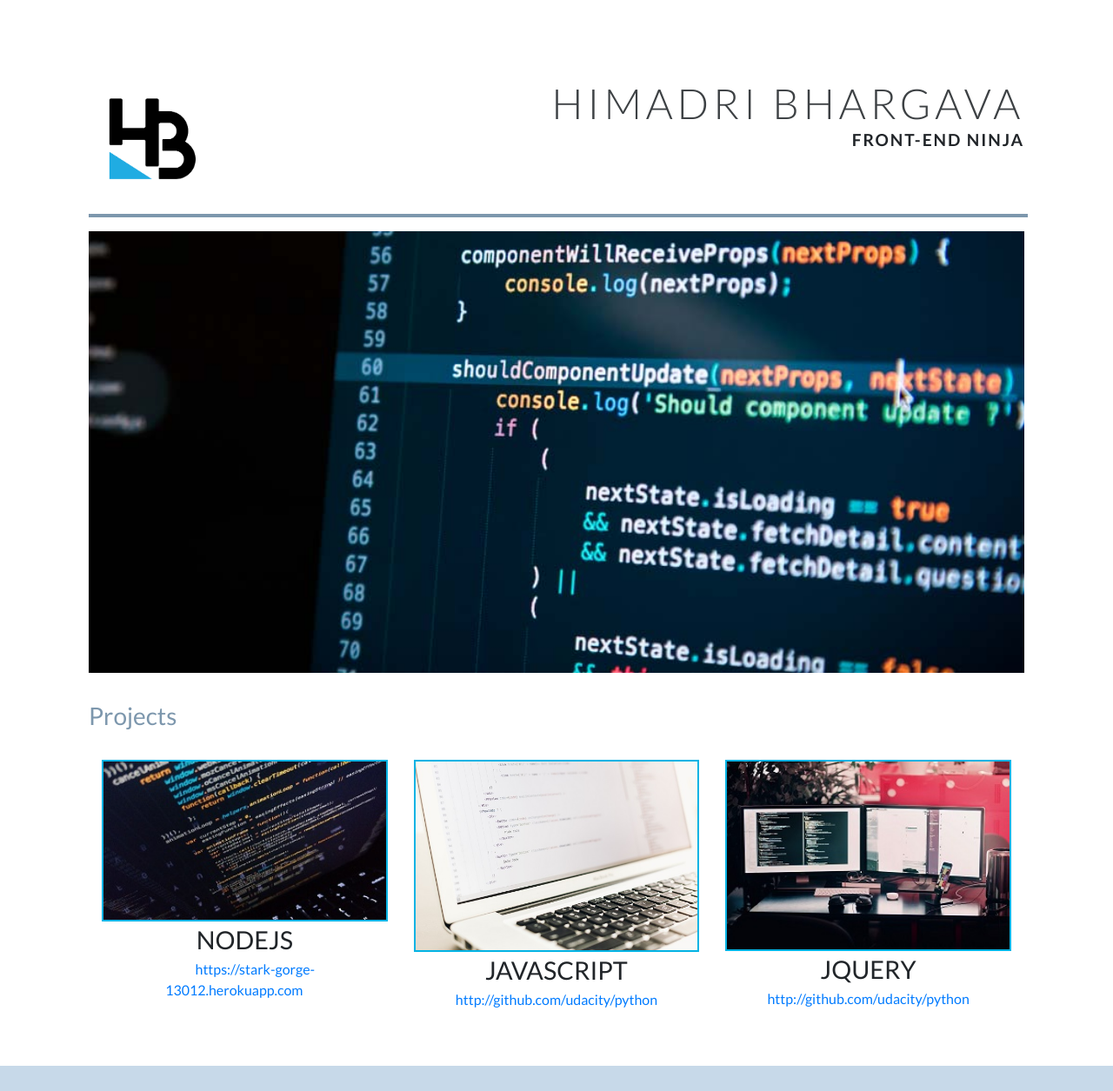
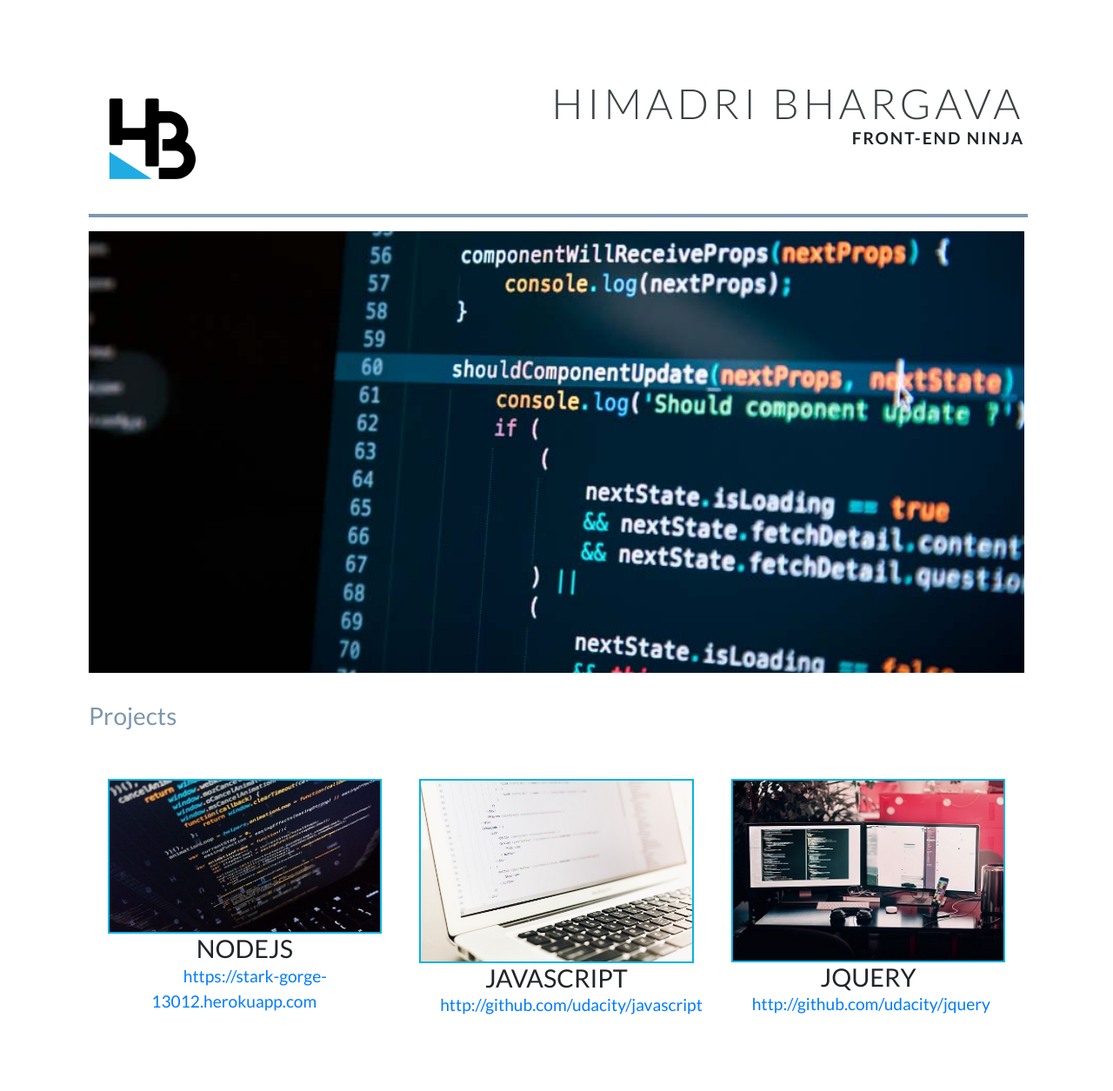
Before and after one commit to HimadriBh/Portfolio, a website: page public/index.html in a window 1280 px wide. Shown: the top 1255 px of the page at 87% size. Drawn offline with nearby package versions, Linux system fonts and the light colour scheme.

Commit message:
changes in display property

```diff
--- a/public/css/style.css
+++ b/public/css/style.css
@@ -8,18 +8,26 @@ body, html{
 }
 /* general styles */
 
-header, article, div, section, main, .row{
+header,
+article,
+div,
+section,
+main,
+.row{
     margin: 0;
     padding: 0;
     box-sizing: border-box;
     height: auto;
-    /* overflow: hidden; */
 }
 
-h1, h2, h3, h4, h5, p {
+h1,
+h2,
+h3,
+p {
     margin: 0;
+    font-weight: nomal;
+    line-height: 1.2;
   }
-
 
 /* HEADER STYLES */
 
@@ -27,42 +35,34 @@ h1, h2, h3, h4, h5, p {
     width: 100%;
     min-height: 60px;
     margin-top: 3%;
-    /* margin-left: 4em; */
-    /* margin-right: 4em; */
     padding: 2em;
 }
 
 .header__inner{
     width: 100%;
     padding-top: 1.2em;
+    display: flex;
+    justify-content: space-between;
+
 }
 
 .header__desc{
-    display: inline-flex;
+    display: flex;
     flex-flow: column;
     flex-wrap: wrap;
     text-align: right;
-    float: right;
+    align-items: flex-end;
 
-}
-
-.header__desc > h1{
-    text-align: center;
 }
 
 .header__logo{
     height: 140px;
     width: auto;
-    /* margin-left: -30px;
-    margin-top: -20px; */
-    /* padding-bottom: 1.2em;  */
 
 }
 
-
 .header__title{
     font-family: 'Lato', sans-serif;
-    text-align: right;
     font-size: 3.0em;
     font-weight: 300;
     color: #3d4144;
@@ -91,14 +91,13 @@ main img{
 
 .col-lg-4{
     text-align: center;
+    padding: 2%;
 }
 
 .col-lg-4 > img{
     margin: 0;
     border: 2px solid #02b3e4;
-    /* padding: 0; */
     width: 100%;
-    float: left;
 }
 
 .col-lg-4 > p{
@@ -106,14 +105,17 @@ main img{
     text-transform: uppercase;
 }
 
-.col-lg-4 > a{
+p+a{
     padding: 24px;
+    margin-top: 10px;
+    font-size: 1.2em;
 }
 
 .col-lg-4 > img:last-of-type{
     margin-right: 0;
 }
 
+/* about_me section styles */
 
 .about__me{
     background-color: #c7d9e9;
--- a/public/index.html
+++ b/public/index.html
@@ -44,49 +44,20 @@
           <div class="col-lg-4">
             <img src="images/project1.jpg" alt="Nodejs">
             <p class="text-center">NodeJs</p>
-            <a href="#">https://stark-gorge-13012.herokuapp.com</a>
+            <a href="https://stark-gorge-13012.herokuapp.com">https://stark-gorge-13012.herokuapp.com</a>
           </div>
           <div class="col-lg-4">
             <img src="images/p1.jpg" alt="JavaScript">
             <p class="text-center">JavaScript</p>
-            <a href="#">http://github.com/udacity/python</a>
+            <a href="#">http://github.com/udacity/javascript</a>
           </div>
           <div class="col-lg-4">
             <img src="images/project3.jpg" alt="jquery">
             <p class="text-center">jQuery</p>
-              <a href="#">http://github.com/udacity/python</a>
+              <a href="#">http://github.com/udacity/jquery</a>
           </div>
         </div>
       </section>
-
-      <!-- <div class="interests">
-         <h3 class="section__title">Interests & Hobbies</h3>
-        <div class="col-md-4">
-          <figure class="image img__container">
-              <img src="images/cooking.jpg" alt="" >
-              <figcaption class="img__desc">
-                  Cooking
-              </figcaption>
-          </figure>
-        </div>
-        <div class="col-md-4">
-          <figure class="image img__container">
-              <img src="images/yoga.jpg" alt="" >
-              <figcaption class="img__desc">
-                  Yoga
-              </figcaption>
-          </figure>
-        </div>
-        <div class="col-md-4">
-          <figure class="image img__container">
-              <img src="images/art.jpg" alt="">
-              <figcaption class="img__desc">
-                  Art
-              </figcaption>
-          </figure>
-        </div>
-      </div> -->
-
   </div>
   <div class="row about__me">
     <div class="about__desc">
```
